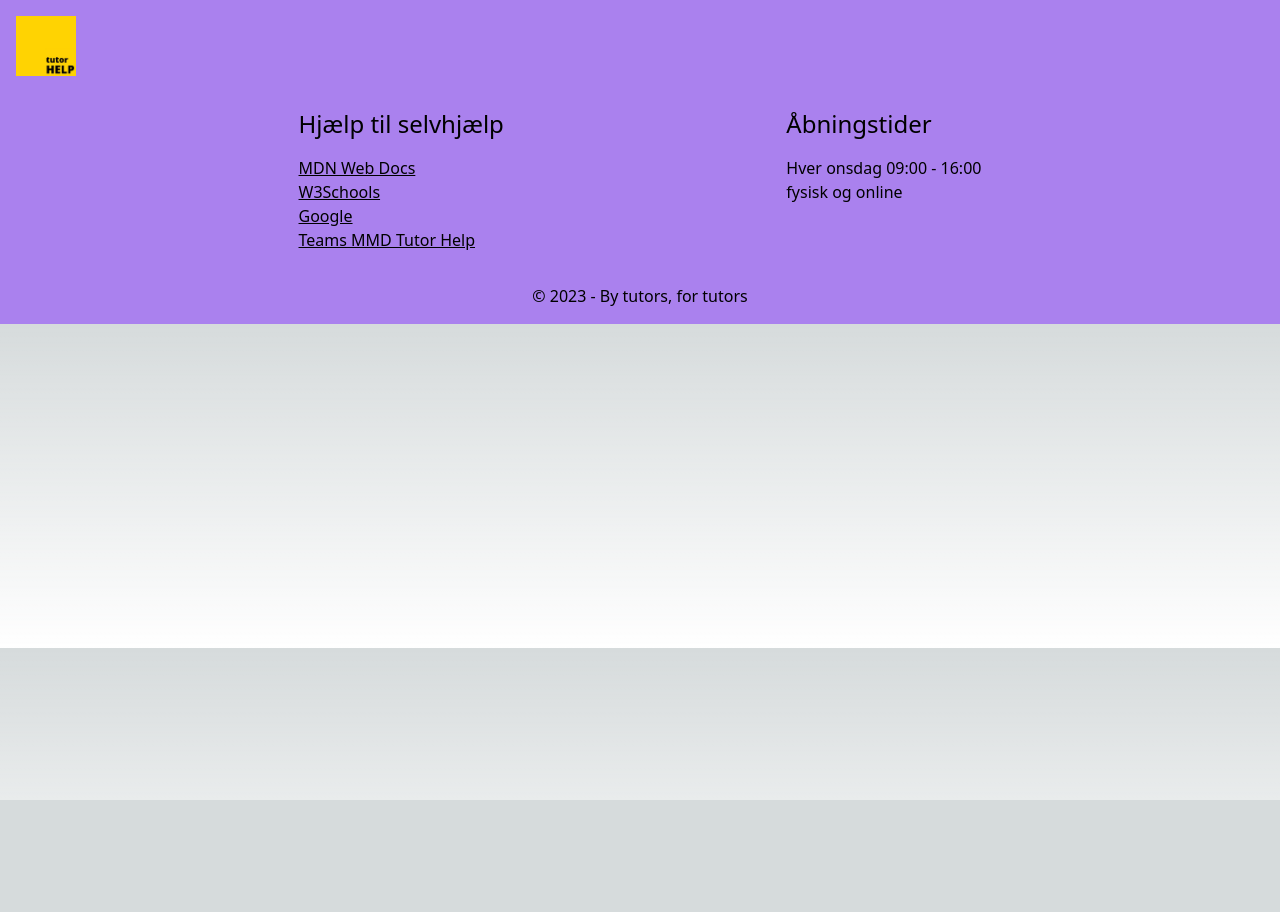
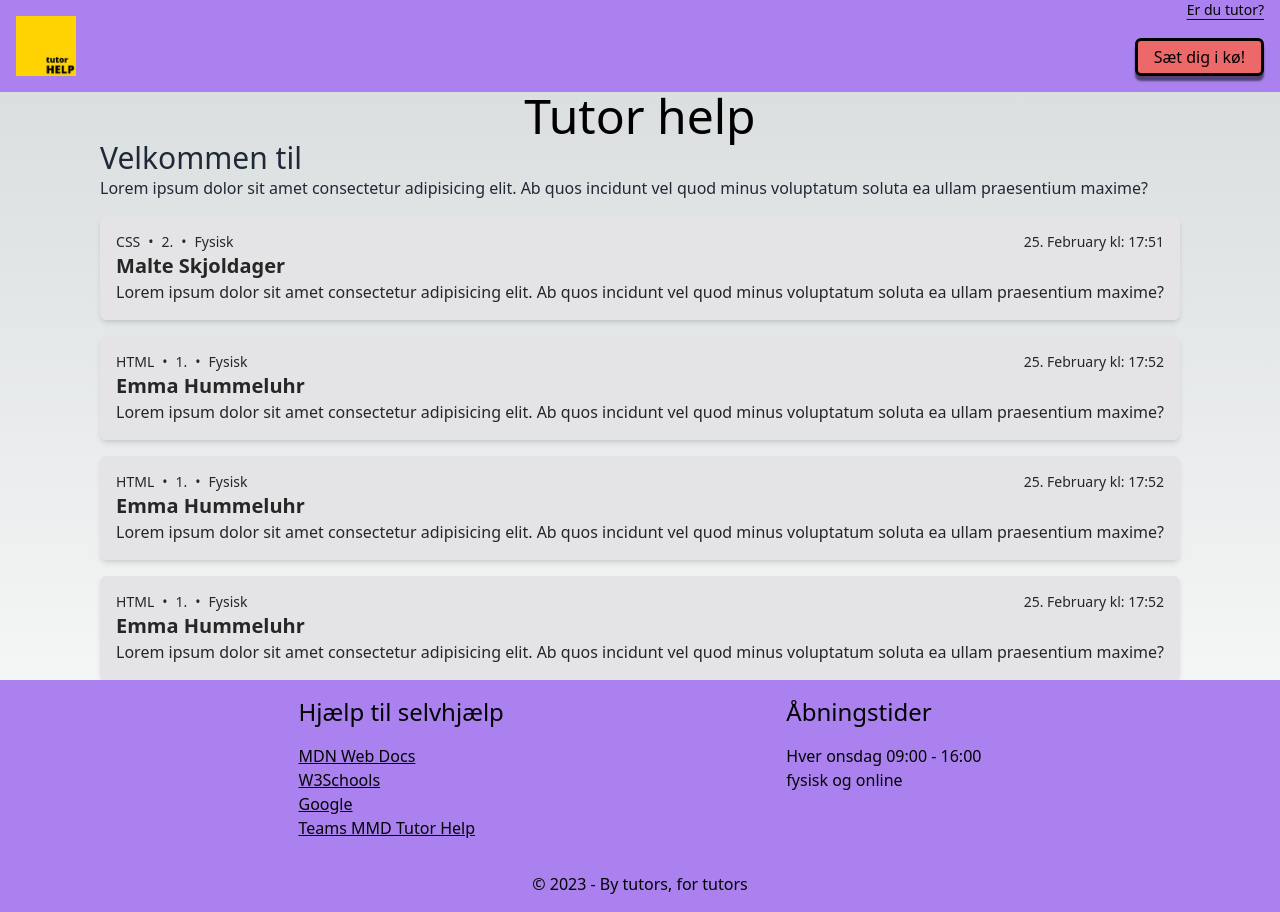
Before and after one commit to flamingofar/tutor-site, a Next.js app in the folder frontend/: page / in a window 1280 px wide. Before the commit the page ends 800 px from the top, so only its background shows below. Built offline with nearby package versions, Linux system fonts and the light colour scheme.

Commit message:
button and stuff

```diff
--- a/frontend/generators/component/index.mjs
+++ b/frontend/generators/component/index.mjs
@@ -37,7 +37,7 @@ export const plopComponentConfig = {
     actions.push({
       type: 'add',
       path: path.join(relativePath, `${properCaseName}.story.tsx`),
-      templateFile: './component/stories.tsx.hbs',
+      templateFile: './component/story.tsx.hbs',
       abortOnFail: true,
       data: sharedData,
     });
--- /dev/null
+++ b/frontend/src/components/CueButton/CueButton.mock.ts
@@ -0,0 +1,8 @@
+import { CueButtonViewModel } from './CueButtonViewModel';
+
+/**
+ * Mock data for CueButton
+ **/
+export const cueButtonMock: CueButtonViewModel = {
+  title: 'Sæt dig i kø!',
+};
--- /dev/null
+++ b/frontend/src/components/CueButton/CueButton.tsx
@@ -0,0 +1,12 @@
+import React from 'react';
+import { CueButtonViewModel } from './CueButtonViewModel';
+
+const CueButton = ({ title }: CueButtonViewModel) => {
+  return (
+    <button className="px-4 py-1 text-black transition duration-200  shadow-primary hover:bg-red-hard border-theme bg-red-primary">
+      {title}
+    </button>
+  );
+};
+
+export default CueButton;
--- /dev/null
+++ b/frontend/src/components/CueButton/CueButtonViewModel.ts
@@ -0,0 +1,3 @@
+export interface CueButtonViewModel {
+  title?: string;
+}
--- a/frontend/src/components/ListElement/ListElementViewmodel.ts
+++ b/frontend/src/components/ListElement/ListElementViewmodel.ts
@@ -9,4 +9,5 @@ export interface ListElementViewmodel {
   theme: ThemeViewmodel;
   timeEpoch: number;
   semester: SemesterViewmodel;
+  index?: number;
 }
--- a/frontend/src/modules/Footer/Footer.tsx
+++ b/frontend/src/modules/Footer/Footer.tsx
@@ -5,7 +5,7 @@ import Link from 'next/link';
 const Footer = (props: FooterViewModel) => {
   const { title } = props;
   return (
-    <footer className="flex flex-col gap-8 p-4 bg-primary-list">
+    <footer className="flex flex-col gap-8 p-4 mt-auto bg-primary-list">
       <section className="flex justify-evenly">
         <div className="flex flex-col">
           <h3 className="mb-4 text-2xl">Hjælp til selvhjælp {title}</h3>
--- a/frontend/src/modules/Header/Header.tsx
+++ b/frontend/src/modules/Header/Header.tsx
@@ -4,11 +4,12 @@ import logo from '/public/tutor_help_logo.jpg';
 
 import { HeaderViewModel } from './HeaderViewModel';
 import Link from 'next/link';
+import CueButton from '../../components/CueButton/CueButton';
 
 const Header = ({ title }: HeaderViewModel) => {
   return (
-    <header className="sticky top-0 p-4 bg-primary-list">
-      <Link href="/">
+    <header className="sticky top-0 flex justify-between bg-primary-list">
+      <Link href="/" className="p-4">
         {title}
         <Image
           src={logo}
@@ -18,6 +19,15 @@ const Header = ({ title }: HeaderViewModel) => {
           priority
         />
       </Link>
+      <div className="flex flex-col items-end justify-between pb-4 pr-4 ">
+        <Link
+          href="#"
+          className="text-sm text-black underline underline-offset-4"
+        >
+          Er du tutor?
+        </Link>
+        <CueButton title="Sæt dig i kø!" />
+      </div>
     </header>
   );
 };
--- a/frontend/src/modules/List/List.tsx
+++ b/frontend/src/modules/List/List.tsx
@@ -9,7 +9,7 @@ const List = ({ entries, titleAndDescription }: ListViewmodel) => {
       <ul className="flex flex-col gap-4 ">
         {entries &&
           entries.map((entry, idx) => {
-            return <ListElement key={idx} {...entry} />;
+            return <ListElement key={idx} index={idx} {...entry} />;
           })}
       </ul>
     </section>
--- a/frontend/src/pages/_document.js
+++ b/frontend/src/pages/_document.js
@@ -6,7 +6,7 @@ export default function Document() {
   return (
     <Html lang="en">
       <Head />
-      <body>
+      <body className="flex flex-col min-h-screen">
         <Header />
         <Main />
         <Footer />
--- a/frontend/src/pages/index.js
+++ /dev/null
@@ -1,18 +0,0 @@
-import Head from 'next/head';
-// import { Inter } from '@next/font/google';
-
-// const inter = Inter({ subsets: ['latin'] });
-
-export default function Home() {
-  return (
-    <>
-      <Head>
-        <title>Create Next App</title>
-        <meta name="description" content="Generated by create next app" />
-        <meta name="viewport" content="width=device-width, initial-scale=1" />
-        <link rel="icon" href="/favicon.ico" />
-      </Head>
-      <main></main>
-    </>
-  );
-}
--- a/frontend/src/pages/index.tsx
+++ b/frontend/src/pages/index.tsx
@@ -1,4 +1,6 @@
 import Head from 'next/head';
+import List from '../modules/List/List';
+import { listMock } from '../modules/List/list.mock';
 // import { Inter } from '@next/font/google';
 
 // const inter = Inter({ subsets: ["latin"] });
@@ -12,11 +14,15 @@ export default function Home() {
         <meta name="viewport" content="width=device-width, initial-scale=1" />
         <link rel="icon" href="/favicon.ico" />
       </Head>
-      <main className="flex flex-col items-center justify-center h-screen">
+      <main className="flex flex-col items-center justify-center ">
         <h1 className="text-5xl">Tutor help</h1>
-        <section>
-          <p>Velkommen til forsiden</p>
-        </section>
+        <List
+          entries={listMock.entries}
+          titleAndDescription={{
+            title: listMock?.titleAndDescription?.title,
+            description: listMock.titleAndDescription?.description,
+          }}
+        />
       </main>
     </>
   );
--- a/frontend/src/styles/typography.css
+++ b/frontend/src/styles/typography.css
@@ -1,6 +1,12 @@
 @tailwind base;
 @tailwind components;
 @tailwind utilities;
+
+@layer base {
+  .border-theme {
+    @apply border-primary-border border-solid rounded-md border-black;
+  }
+}
 
 @layer components {
   .h1 {
```
Also changed, not shown: 1 other file (tests, documents, lock files or other folders).
